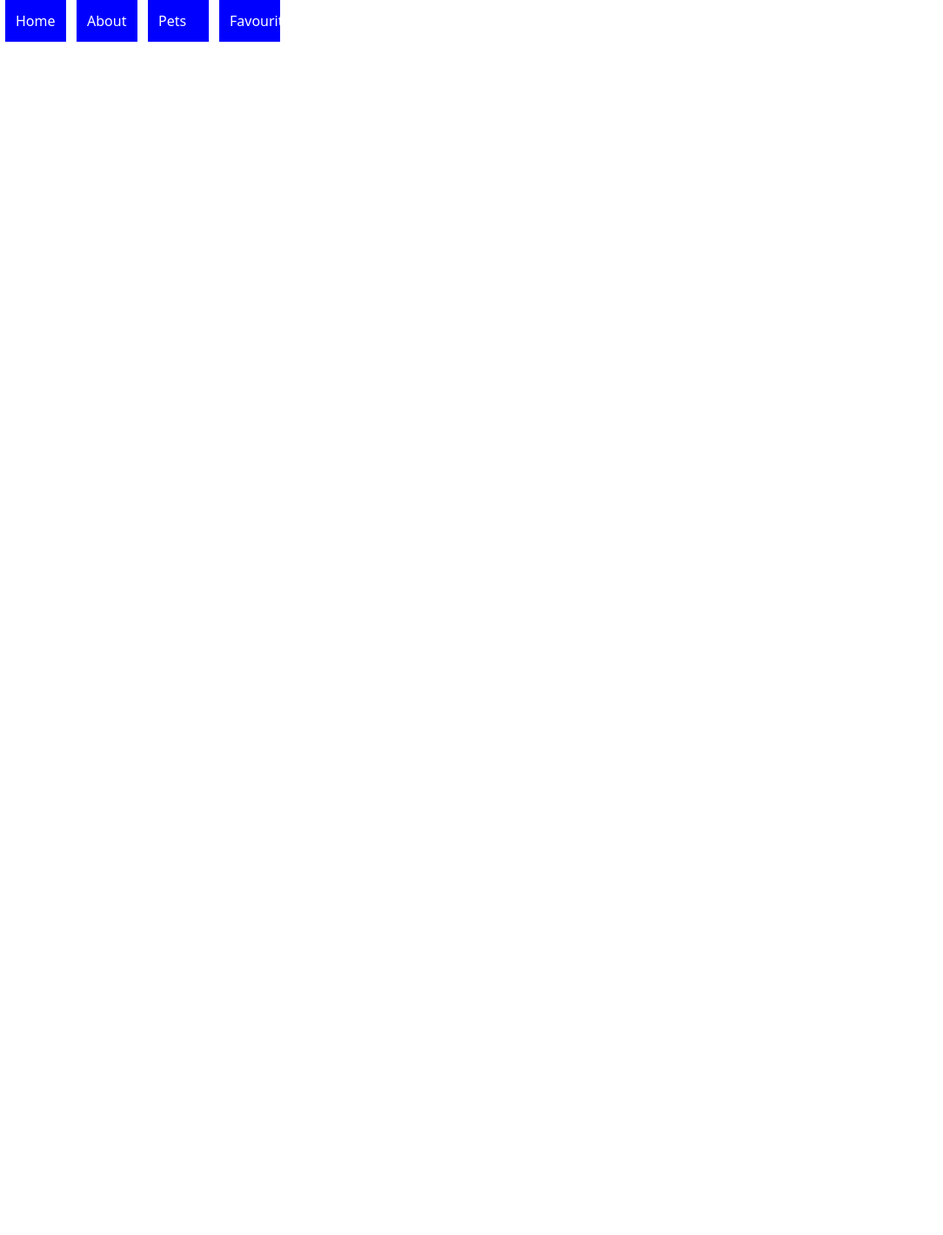
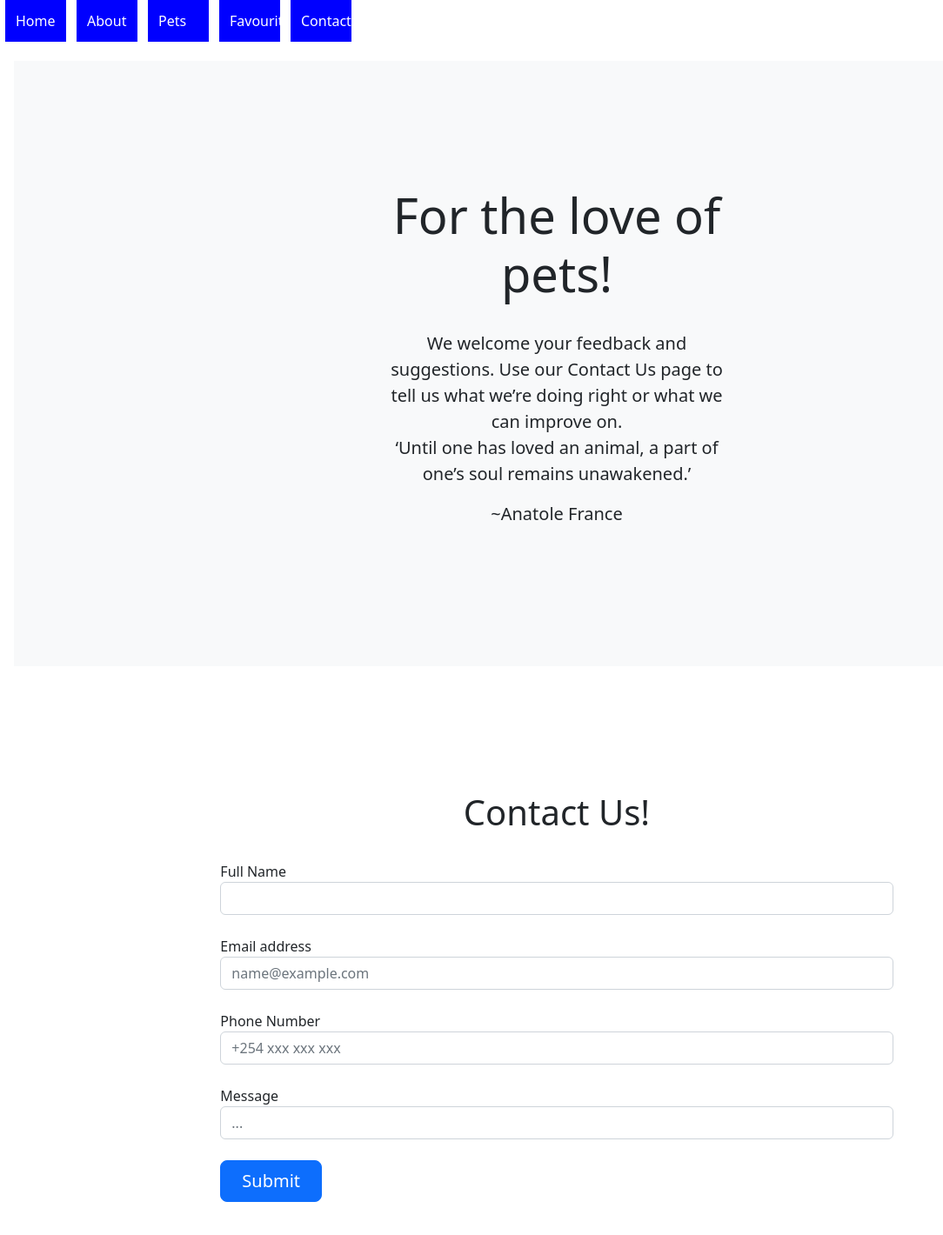
Before and after one commit to kevinzepwa/kennel-buddies, a React (Create React App) app: page /contact in a window 1280 px wide. Shown: the top 1420 px of the page at 87% size, without its empty margins (0-1084 px from the left). Before the commit the page ends 800 px from the top, so only its background shows below. Built offline with nearby package versions, Linux system fonts and the light colour scheme.

Commit message:
Feat: added Contact component with contact form

```diff
--- a/src/App.js
+++ b/src/App.js
@@ -6,6 +6,7 @@ import Home from './pages/Home';
 import About from "./pages/About";
 import Pets from './pages/Pets'
 import Favourites from './pages/Favourites'
+import Contact from './pages/Contact'
 import 'bootstrap/dist/css/bootstrap.min.css';  //I'm using the CDN instead
 
 
@@ -18,6 +19,7 @@ const App = () => {
             <Route path='/about' element={<About />} />
             <Route path='/booked' element={<Pets />} />
             <Route path='/doctors' element={<Favourites /> } />
+            <Route path='/contact' element={<Contact /> } />
         </Routes>
         </div>
     )
--- a/src/components/NavBar.jsx
+++ b/src/components/NavBar.jsx
@@ -58,6 +58,16 @@ function NavBar() {
         >
           Favourites
         </NavLink>
+        <NavLink
+          to="/contact"
+          exact
+          style={linkStyles}
+          activeStyle={{
+            background: "darkblue",
+          }}
+        >
+          Contact
+        </NavLink>
       </div>
     );
 }
--- /dev/null
+++ b/src/pages/Contact.jsx
@@ -0,0 +1,36 @@
+import React from 'react';
+
+const Contact = () => {
+  return (
+    <>
+        <div class="position-relative overflow-hidden p-3 p-md-5 m-md-3 text-center bg-light">
+            <div class="col-md-5 p-lg-5 mx-auto my-5">
+            <h1 class="display-4 fw-normal">For the love of pets!</h1><br></br>
+            <p class="lead fw-normal">We welcome your feedback and suggestions. Use our Contact Us page to tell us what we’re doing right or what we can improve on.
+            <br/><blockquote>‘Until one has loved an animal, a part of one’s soul remains unawakened.’</blockquote>   ~Anatole France</p>
+            </div>
+            <div class="product-device shadow-sm d-none d-md-block"></div>
+            <div class="product-device product-device-2 shadow-sm d-none d-md-block"></div>
+        </div>
+        <div className="px-4 py-5 my-5">
+            <div className="container col-xl-8 col-xxl-6 px-4 py-5">
+                <h1 className="text-center">Contact Us!</h1><br></br>
+                <div class="form-group">
+                    <label for="exampleFormControlInput1">Full Name</label>
+                    <input type="names" class="form-control" id="names"></input><br></br>
+                    <label for="exampleFormControlInput1">Email address</label>
+                    <input type="email" class="form-control" id="exampleFormControlInput1" placeholder="name@example.com"></input><br></br>
+                    <label for="exampleFormControlInput1">Phone Number</label>
+                    <input type="phoneNumber" class="form-control" id="phoneNumber" placeholder="+254 xxx xxx xxx"></input><br></br>
+                    <label for="exampleFormControlInput1">Message</label>
+                    <input type="email" class="form-control" id="exampleFormControlInput1" placeholder="..."></input><br></br>
+
+                    <button type="button" class="btn btn-primary btn-lg px-4 me-md-2">Submit</button>
+                </div>
+            </div>
+        </div>
+    </>
+  )
+}
+
+export default Contact
```
Also changed, not shown: 1 other file (tests, documents, lock files or other folders).
